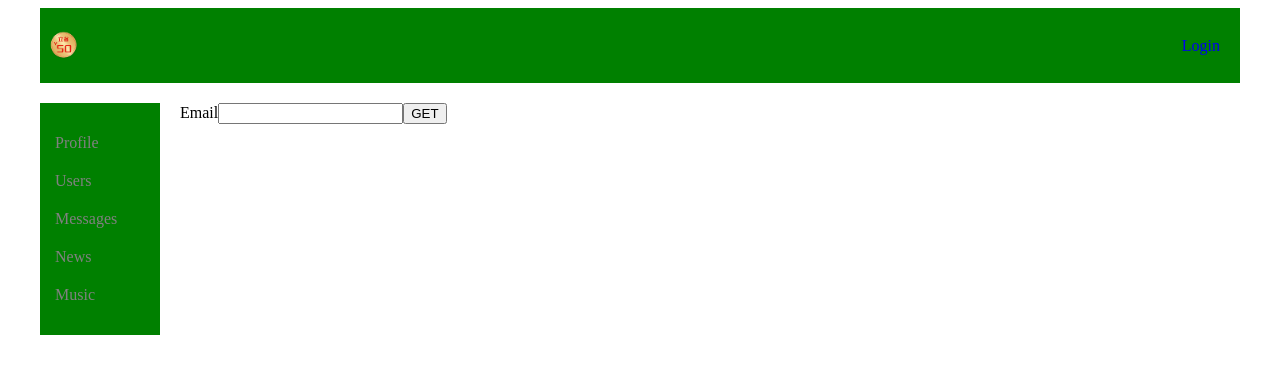
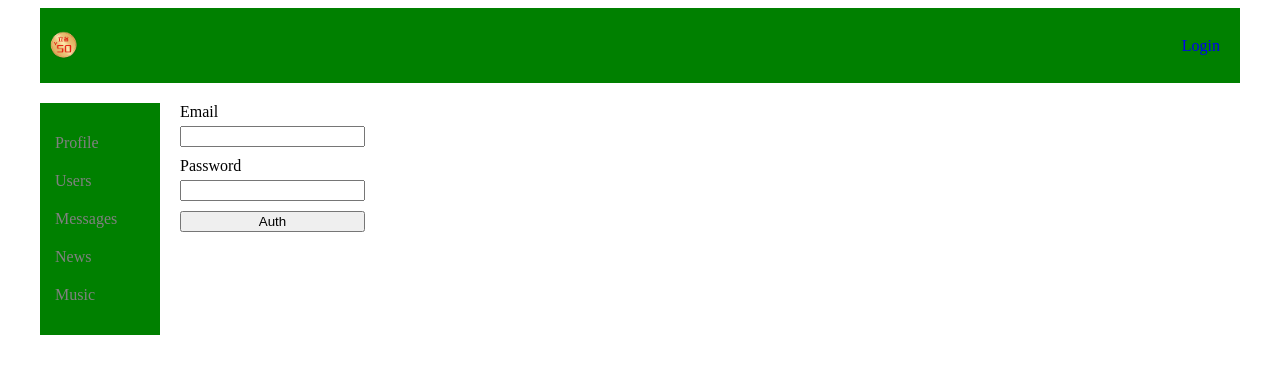
Before and after one commit to AlessxR/social-networs-react, a React (Vite) app: page /login in a window 1280 px wide. Shown: the top 374 px of the page. Built offline with nearby package versions, Linux system fonts and the light colour scheme; the HTML template or start-up script is replaced by a standard one.

Commit message:
Авторизация по email, password

```diff
--- /dev/null
+++ b/src/components/Login/Login.css
@@ -0,0 +1,12 @@
+
+.login {
+    display: flex;
+    flex-direction: column;
+    gap: 10px;
+}
+
+.login__email, .login__password {
+    display: flex;
+    flex-direction: column;
+    gap: 5px;
+}
--- a/src/components/Login/Login.jsx
+++ b/src/components/Login/Login.jsx
@@ -1,17 +1,26 @@
 import {useDispatch} from "react-redux";
 
-import {fetchAuthLogin} from "./loginSlice.js";
+import {fetchAuthLogin, fetchLoginWithData} from "./loginSlice.js";
+
+import './Login.css';
 
 const Login = () => {
 
     const dispatch = useDispatch();
 
     return (
-        <form onSubmit={(e) => e.preventDefault()}>
-            <label>Email</label>
-            <input id="email" type="email" />
+        <form className="login" onSubmit={(e) => e.preventDefault()}>
 
-            <button onClick={() => dispatch(fetchAuthLogin())}>GET</button>
+            <div className="login__email">
+                <label>Email</label>
+                <input id="email" type="email" />
+            </div>
+
+            <div className="login__password">
+                <label>Password</label>
+                <input type="password" id="password" />
+            </div>
+            <button onClick={() => dispatch(fetchLoginWithData())}>Auth</button>
         </form>
     );
 }
--- a/src/components/Login/loginSlice.js
+++ b/src/components/Login/loginSlice.js
@@ -3,6 +3,8 @@ import {createAsyncThunk, createSlice} from "@reduxjs/toolkit";
 const initialState = {
     id: null,
     email: null,
+    password: null,
+    rememberMe: false,
     login: null,
     loading: false,
     error: null,
@@ -14,6 +16,7 @@ export const fetchAuthLogin = createAsyncThunk("users/fetchAuthLogin", async (_,
         const response = await fetch(
             "https://social-network.samuraijs.com/api/1.0/auth/me",
             {
+                method: "GET",
                 mode: "no-cors",
                 headers: {
                     "Authorization": "Bearer ed2f0847-99c0-40b5-a093-840533226042",
@@ -34,11 +37,32 @@ export const fetchAuthLogin = createAsyncThunk("users/fetchAuthLogin", async (_,
     }
 });
 
+export const fetchLoginWithData = createAsyncThunk("users/fetchLoginWithData", async (_, {rejectWithValue}) => {
+    try {
+        const response = await fetch("https://social-network.samuraijs.com/api/1.0/auth/login", {
+            method: "POST",
+
+        });
+
+        if (!response.ok) {
+            return rejectWithValue(response.statusText);
+        }
+
+        console.log(response.json());
+
+        return response.json();
+    } catch (error) {
+        return rejectWithValue(error.message);
+    }
+});
+
 const loginSlice = createSlice({
     name: "login",
     initialState,
     reducers: {},
     extraReducers: (builder) => {
+
+        // auth/me
         builder.addCase(fetchAuthLogin.pending, (state, action) => {
             state.loading = true;
             state.error = null;
@@ -58,6 +82,26 @@ const loginSlice = createSlice({
             state.loading = false;
             // state.error = action.payload;
         });
+
+        // auth/login
+        builder.addCase(fetchLoginWithData.pending, (state, action) => {
+            state.loading = true;
+            state.error = null;
+        });
+
+        builder.addCase(fetchLoginWithData.fulfilled, (state, action) => {
+            state.loading = false;
+
+            state.email = action.payload;
+            state.password = action.payload;
+
+            state.error = null;
+        });
+
+        builder.addCase(fetchLoginWithData.rejected, (state, action) => {
+            state.loading = false;
+            // state.error = action.payload;
+        });
     }
 });
 
--- a/vite.config.js
+++ b/vite.config.js
@@ -4,13 +4,13 @@ import react from '@vitejs/plugin-react';
 // https://vite.dev/config/
 export default defineConfig({
     plugins: [react()],
-    // server: {
-    //     proxy: {
-    //         '/api': {
-    //             target: 'https://social-network.samuraijs.com/api/1.0',
-    //             changeOrigin: true,
-    //             rewrite: (path) => path.replace(/^\/api/, ''),
-    //         },
-    //     },
-    // },
+    server: {
+        proxy: {
+            '/api': {
+                target: 'https://social-network.samuraijs.com/api/1.0',
+                changeOrigin: true,
+                rewrite: (path) => path.replace(/^\/api/, ''),
+            },
+        },
+    },
 });
```
